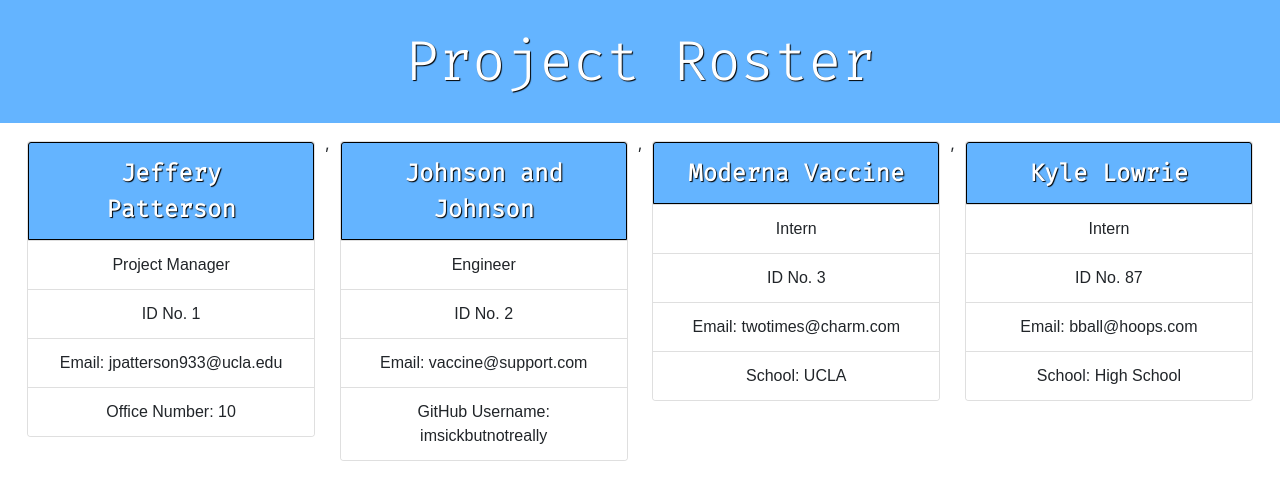
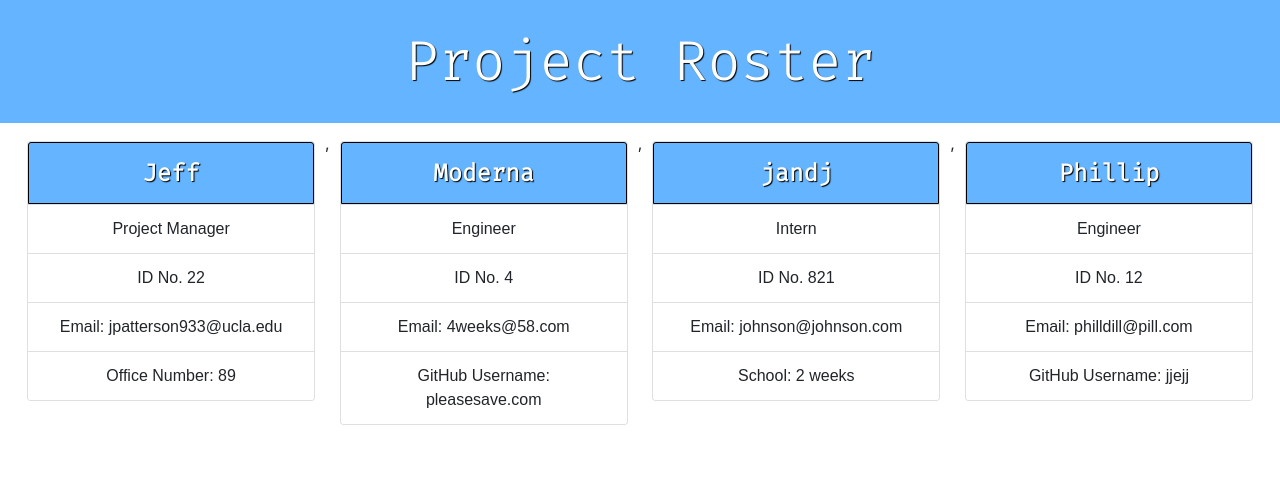
Before and after one commit to jpatterson933/office-roster-generator, a website: page index.html in a window 1280 px wide. Drawn offline with nearby package versions, Linux system fonts and the light colour scheme; a web font is replaced by a local one.

```diff
--- a/index.html
+++ b/index.html
@@ -4,8 +4,6 @@
         <meta charset="UTF-8">
         <meta http-equiv="X-UA-Compatible" content="IE=edge">
         <meta name="viewport" content="width=device-width, initial-scale=1.0">
-        <!-- here i have a reset css style sheet to reset anything that has been done by the browser
-            and i have my main css style sheet that will style my webpage -->
             <!--Google Fonts styling sheets for names-->
             <link rel="preconnect" href="https://fonts.gstatic.com">
             <link href="https://fonts.googleapis.com/css2?family=Fira+Code:wght@300&display=swap" rel="stylesheet">
@@ -23,43 +21,43 @@
         <div id="team-cards">
         <div class="card" style="width: 18rem;">
         <div class="card-header name">
-            Jeffery Patterson
+            Jeff
         </div>
         <ul class="list-group list-group-flush">
           <li class="list-group-item role">Project Manager</li>
-          <li class="list-group-item id">ID No. 1</li>
+          <li class="list-group-item id">ID No. 22</li>
           <li class="list-group-item email">Email: jpatterson933@ucla.edu</li>
-          <li class="list-group-item info">Office Number: 10</li>
+          <li class="list-group-item info">Office Number: 89</li>
         </ul>
       </div>,<div class="card" style="width: 18rem;">
         <div class="card-header name">
-            Johnson and Johnson
+            Moderna
         </div>
         <ul class="list-group list-group-flush">
           <li class="list-group-item role">Engineer</li>
-          <li class="list-group-item id">ID No. 2</li>
-          <li class="list-group-item email">Email: vaccine@support.com</li>
-          <li class="list-group-item info">GitHub Username: imsickbutnotreally</li>
+          <li class="list-group-item id">ID No. 4</li>
+          <li class="list-group-item email">Email: 4weeks@58.com</li>
+          <li class="list-group-item info">GitHub Username: pleasesave.com</li>
         </ul>
       </div>,<div class="card" style="width: 18rem;">
         <div class="card-header name">
-            Moderna Vaccine
+            jandj
         </div>
         <ul class="list-group list-group-flush">
           <li class="list-group-item role">Intern</li>
-          <li class="list-group-item id">ID No. 3</li>
-          <li class="list-group-item email">Email: twotimes@charm.com</li>
-          <li class="list-group-item info">School: UCLA</li>
+          <li class="list-group-item id">ID No. 821</li>
+          <li class="list-group-item email">Email: johnson@johnson.com</li>
+          <li class="list-group-item info">School: 2 weeks</li>
         </ul>
       </div>,<div class="card" style="width: 18rem;">
         <div class="card-header name">
-            Kyle Lowrie
+            Phillip
         </div>
         <ul class="list-group list-group-flush">
-          <li class="list-group-item role">Intern</li>
-          <li class="list-group-item id">ID No. 87</li>
-          <li class="list-group-item email">Email: bball@hoops.com</li>
-          <li class="list-group-item info">School: High School</li>
+          <li class="list-group-item role">Engineer</li>
+          <li class="list-group-item id">ID No. 12</li>
+          <li class="list-group-item email">Email: philldill@pill.com</li>
+          <li class="list-group-item info">GitHub Username: jjejj</li>
         </ul>
       </div>
         </div>
--- a/index.js
+++ b/index.js
@@ -224,8 +224,6 @@
         <meta charset="UTF-8">
         <meta http-equiv="X-UA-Compatible" content="IE=edge">
         <meta name="viewport" content="width=device-width, initial-scale=1.0">
-        <!-- here i have a reset css style sheet to reset anything that has been done by the browser
-            and i have my main css style sheet that will style my webpage --
             <!--Google Fonts styling sheets for names-->
             <link rel="preconnect" href="https://fonts.gstatic.com">
             <link href="https://fonts.googleapis.com/css2?family=Fira+Code:wght@300&display=swap" rel="stylesheet">
```
Also changed, not shown: README.md.
